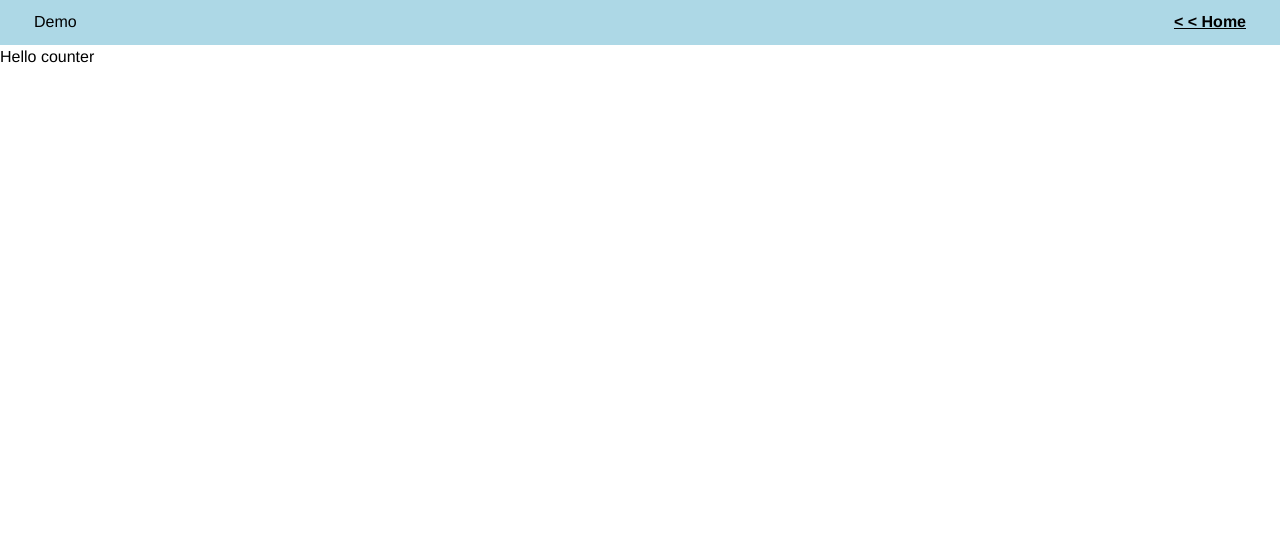
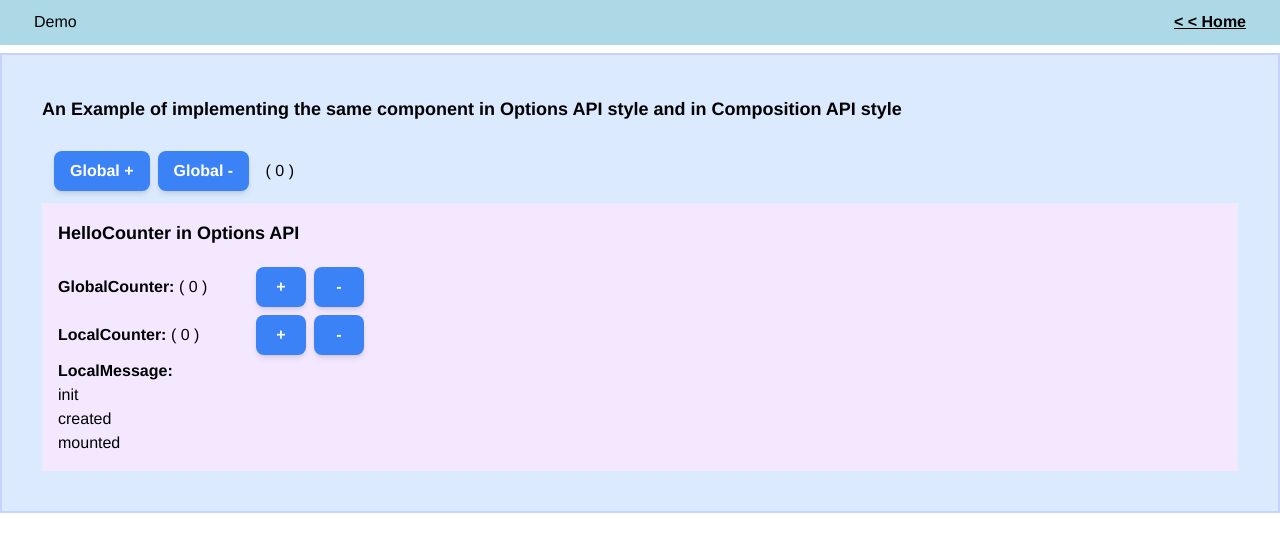
Before and after one commit to devpixde/vite_ts_vue_tailwind_pinia_router_demo, a Vue app: page /hello_counter in a window 1280 px wide. Shown: the top 552 px of the page. Built offline with nearby package versions, Linux system fonts and the light colour scheme.

Commit message:
correct readme

```diff
--- a/src/App.vue
+++ b/src/App.vue
@@ -4,8 +4,8 @@
 
 <template>
   <Header></Header>
-  <div class="container mx-auto">
-  <router-view></router-view>
+  <div class="container mx-auto content-container">
+    <router-view></router-view>
  </div>
 </template>
 
--- /dev/null
+++ b/src/components/HelloCounterOptionsApi.vue
@@ -0,0 +1,94 @@
+<template>
+  <div class="bg-purple-100 p-4">
+    <h1>HelloCounter in Options API</h1>
+    <div class="flex items-center">
+      <div class="basis-1/6">
+        <span class="font-bold">
+        GlobalCounter:
+        </span>
+        ( {{ globalCounter }} )
+      </div>
+      <div class="flex-none">
+        <button class="btn-primary" @click="incrementGlobal">+</button>
+        <button class="btn-primary"  @click="decrementGlobal">-</button>
+      </div>
+    </div>
+    <div class="flex items-center">
+      <div class="basis-1/6">
+         <span class="font-bold">
+        LocalCounter:
+        </span>
+        ( {{ localCounter }} )
+      </div>
+      <div class="flex-none">
+        <button class="btn-primary" @click="incrementLocal">+</button>
+        <button class="btn-primary"  @click="decrementLocal">-</button>
+      </div>
+    </div>
+    <div>
+      <span class="font-bold">LocalMessage:</span>
+      <ul v-html="localMessage"></ul>
+    </div>
+  </div>
+</template>
+
+<script lang="ts">
+
+import {defineComponent} from "vue";
+
+export default defineComponent({
+
+  data() {
+    return {
+      localCounter: 0,
+      localMessage: '<li>init',
+      updateCounter : 0
+    }
+  },
+
+  props: {
+    globalCounter: {Number, required: true}
+  },
+
+  watch:{
+    localCounter() {
+      this.onUpdate();
+    },
+    globalCounter() {
+      this.onUpdate();
+    },
+  },
+
+  methods: {
+    incrementLocal: function () {
+      this.localCounter++;
+    },
+    decrementLocal: function ()  {
+      this.localCounter--;
+    },
+    incrementGlobal: function () {
+      this.$emit('increment-global');
+    },
+    decrementGlobal: function ()  {
+      this.$emit('decrement-global');
+    },
+    onUpdate: function () {
+      this.updateCounter++;
+      this.localMessage = this.localMessage.replace(/<li>updated \(\d+\)/g, '') + `<li>updated (${this.updateCounter})`
+    },
+  },
+
+  created() {
+    this.localMessage += '<li>created'
+  },
+  mounted() {
+    this.localMessage += '<li>mounted'
+  }
+
+
+});
+</script>
+
+<style scoped>
+
+</style>
--- a/src/components/HelloWorld.vue
+++ /dev/null
@@ -1,52 +0,0 @@
-<script setup lang="ts">
-import { ref } from 'vue'
-
-defineProps<{ msg: string }>()
-
-const count = ref(0)
-</script>
-
-<template>
-  <h1>{{ msg }}</h1>
-
-  <p>
-    Recommended IDE setup:
-    <a href="https://code.visualstudio.com/" target="_blank">VSCode</a>
-    +
-    <a href="https://github.com/johnsoncodehk/volar" target="_blank">Volar</a>
-  </p>
-
-  <p>See <code>README.md</code> for more information.</p>
-
-  <p>
-    <a href="https://vitejs.dev/guide/features.html" target="_blank">
-      Vite Docs
-    </a>
-    |
-    <a href="https://v3.vuejs.org/" target="_blank">Vue 3 Docs</a>
-  </p>
-
-  <button type="button" @click="count++">count is: {{ count }}</button>
-  <p>
-    Edit
-    <code>components/HelloWorld.vue</code> to test hot module replacement.
-  </p>
-</template>
-
-<style scoped>
-a {
-  color: #42b983;
-}
-
-label {
-  margin: 0 0.5em;
-  font-weight: bold;
-}
-
-code {
-  background-color: #eee;
-  padding: 2px 4px;
-  border-radius: 4px;
-  color: #304455;
-}
-</style>
--- a/src/index.css
+++ b/src/index.css
@@ -2,3 +2,21 @@
 @tailwind base;
 @tailwind components;
 @tailwind utilities;
+
+
+
+@layer components {
+    .btn-primary {
+        @apply m-1 min-w-[50px] py-2 px-4 bg-blue-500 text-white font-semibold rounded-lg shadow-md hover:bg-blue-700 focus:outline-none focus:ring-2 focus:ring-blue-400 focus:ring-opacity-75;
+    }
+
+    .content-container{
+        @apply bg-blue-100 p-10 border-solid border-2 border-indigo-200 mt-2
+    }
+}
+
+@layer base {
+    h1 {
+        @apply font-bold text-lg mb-4
+    }
+}
--- a/src/pages/HelloCounter.vue
+++ b/src/pages/HelloCounter.vue
@@ -1,18 +1,33 @@
 <template>
 
-	<div>
-		Hello counter
-	</div>
+  <h1>An Example of implementing the same component in Options API style and in Composition API style</h1>
 
+  <div class="p-2">
+    <button class="btn-primary" @click="incrementGlobal">Global +</button>
+    <button class="btn-primary" @click="decrementGlobal">Global -</button>
+    <span class="ml-2"> ( {{ globalCounter }} )</span>
+  </div>
 
+  <HelloCounterOptionsApi :global-counter="globalCounter" @increment-global="incrementGlobal"
+                          @decrement-global="decrementGlobal"></HelloCounterOptionsApi>
 
 </template>
 
-<script>
+<script setup lang="ts">
+import {ref} from 'vue'
+import HelloCounterOptionsApi from "../components/HelloCounterOptionsApi.vue";
+
+const globalCounter = ref(0);
+
+const incrementGlobal = () => {
+  globalCounter.value++;
+}
+
+const decrementGlobal = () => {
+  globalCounter.value--;
+}
 
 </script>
 
 <style>
-
-
 </style>
```
Also changed, not shown: 1 other file (tests, documents, lock files or other folders).
